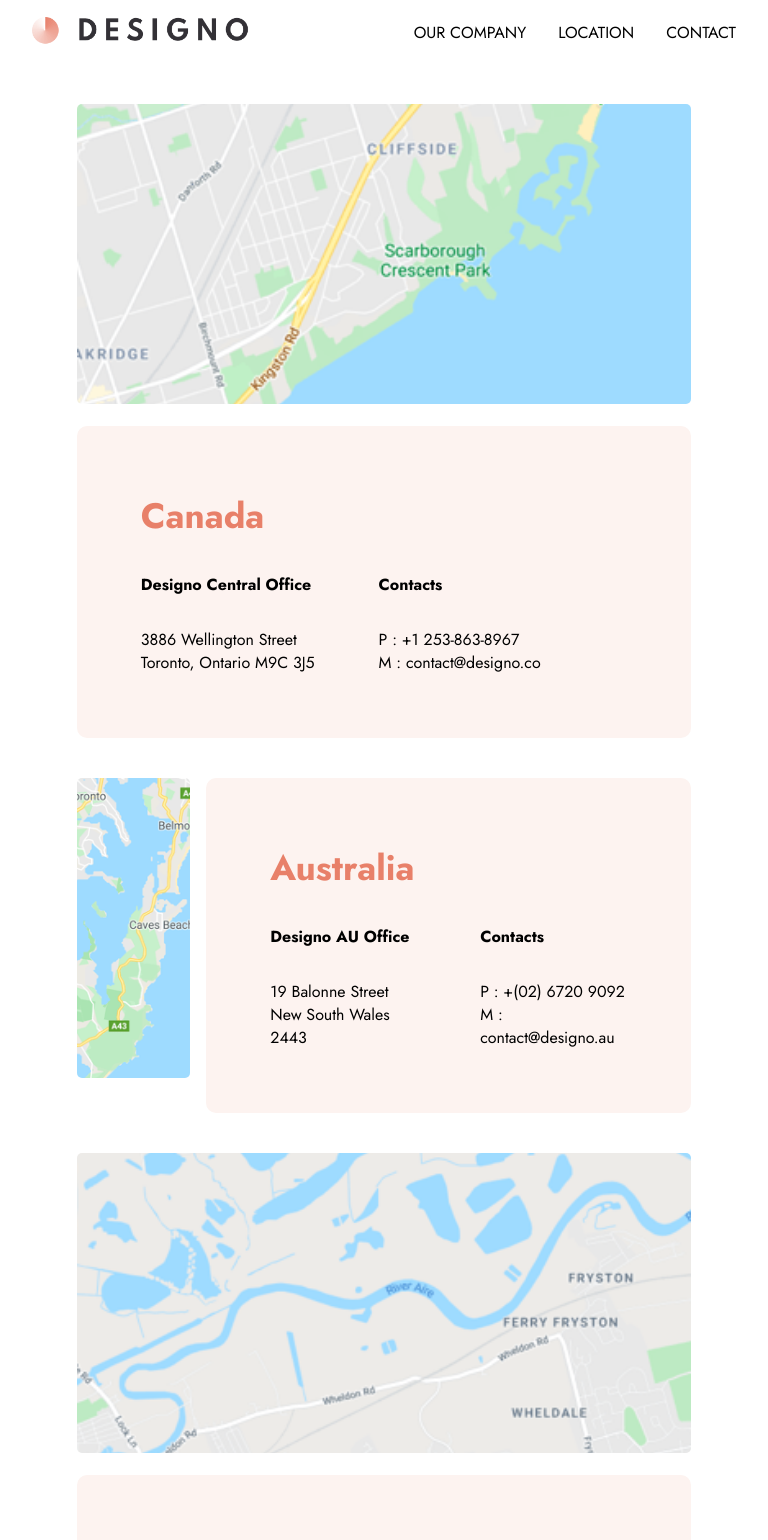
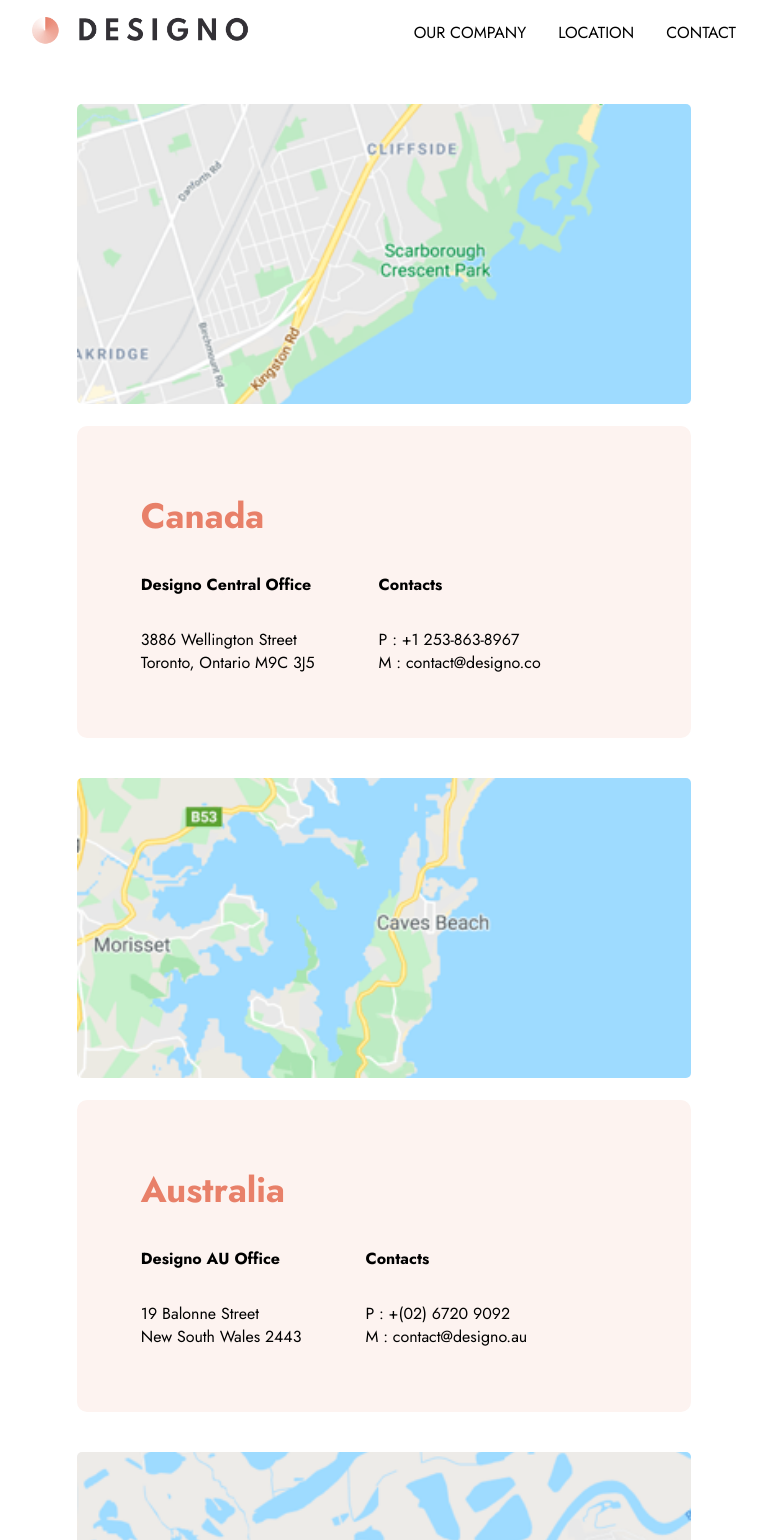
Before and after one commit to AbbyNyakara/Designo-Website, a React (Vite) app: page /locations in a window 768 px wide. Shown: the top 1540 px of the page. Built offline with nearby package versions, Linux system fonts and the light colour scheme.

Commit message:
make final adjustments

```diff
--- a/src/components/CompanyCard/companyCard.scss
+++ b/src/components/CompanyCard/companyCard.scss
@@ -45,6 +45,7 @@
     flex-direction: column-reverse;
     text-align: center;
     align-items: center;
+    max-height: unset;
     // width: 100%;
   }
 
@@ -62,6 +63,7 @@
     width: 100%;
     flex-direction: column-reverse;
     text-align: center;
+    max-height: unset;
   }
 
   .company__card-right img {
--- a/src/components/LocationCard/locationCard.scss
+++ b/src/components/LocationCard/locationCard.scss
@@ -50,7 +50,7 @@ h4 {
 @media only screen and (min-width: 650px) and (max-width: 1020px) {
   .location__card {
     flex-direction: unset;
-    flex-direction: column-reverse;
+    flex-direction: column-reverse !important;
   }
 
   .location__map {
```
